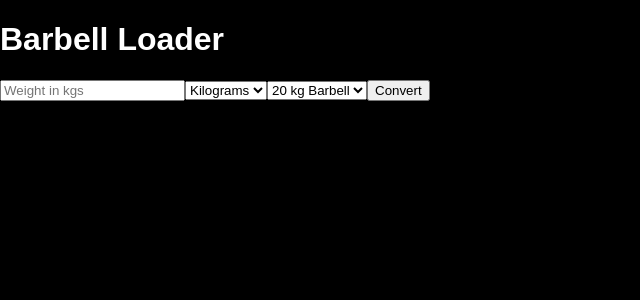
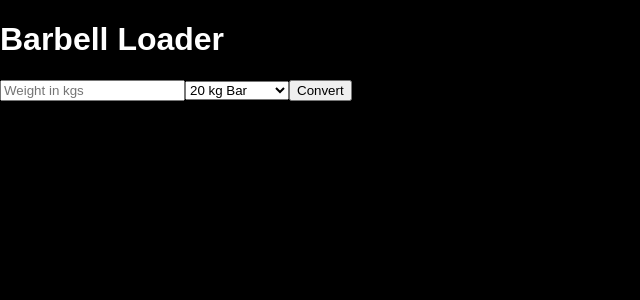
Before and after one commit to zajonesck/weight-converter, a Vue app: page / in a window 1280 px wide. Shown: the top 300 px of the page, without its empty margins (0-640 px from the left). Built offline with nearby package versions, Linux system fonts and the light colour scheme.

Commit message:
combined unit and bar dropdown

```diff
--- a/src/App.vue
+++ b/src/App.vue
@@ -6,13 +6,10 @@
       type="number"
       :placeholder="placeholderText"
     />
-    <select v-model="unit">
-      <option value="pounds">Pounds</option>
-      <option value="kilograms">Kilograms</option>
-    </select>
-    <select v-model.number="barWeight" v-if="unit === 'kilograms'">
-      <option value="20">20 kg Barbell</option>
-      <option value="15">15 kg Barbell</option>
+    <select v-model="barAndUnit">
+      <option value="45-pounds">45 Pound Bar</option>
+      <option value="20-kilograms">20 kg Bar</option>
+      <option value="15-kilograms">15 kg Bar</option>
     </select>
     <button @click="convert">Convert</button>
     <p>{{ output }}</p>
@@ -35,9 +32,8 @@ export default {
   data() {
     return {
       weight: null,
-      unit: "kilograms",
       output: "",
-      barWeight: 20,
+      barAndUnit: "20-kilograms",
     };
   },
   computed: {
@@ -64,6 +60,12 @@ export default {
         return this.weight;
       }
     },
+    barWeight() {
+      return Number(this.barAndUnit.split("-")[0]);
+    },
+    unit() {
+      return this.barAndUnit.split("-")[1];
+    },
   },
   methods: {
     poundsToKilograms(pounds) {
@@ -75,7 +77,7 @@ export default {
     convert() {
       let result;
 
-      if (!isNaN(this.weight) && this.weight >= this.barWeight) {
+      if (!isNaN(this.weight)) {
         if (this.unit === "pounds") {
           result = this.poundsToKilograms(this.weight);
           this.output = `${this.weight} Pounds is equal to ${result.toFixed(
```
